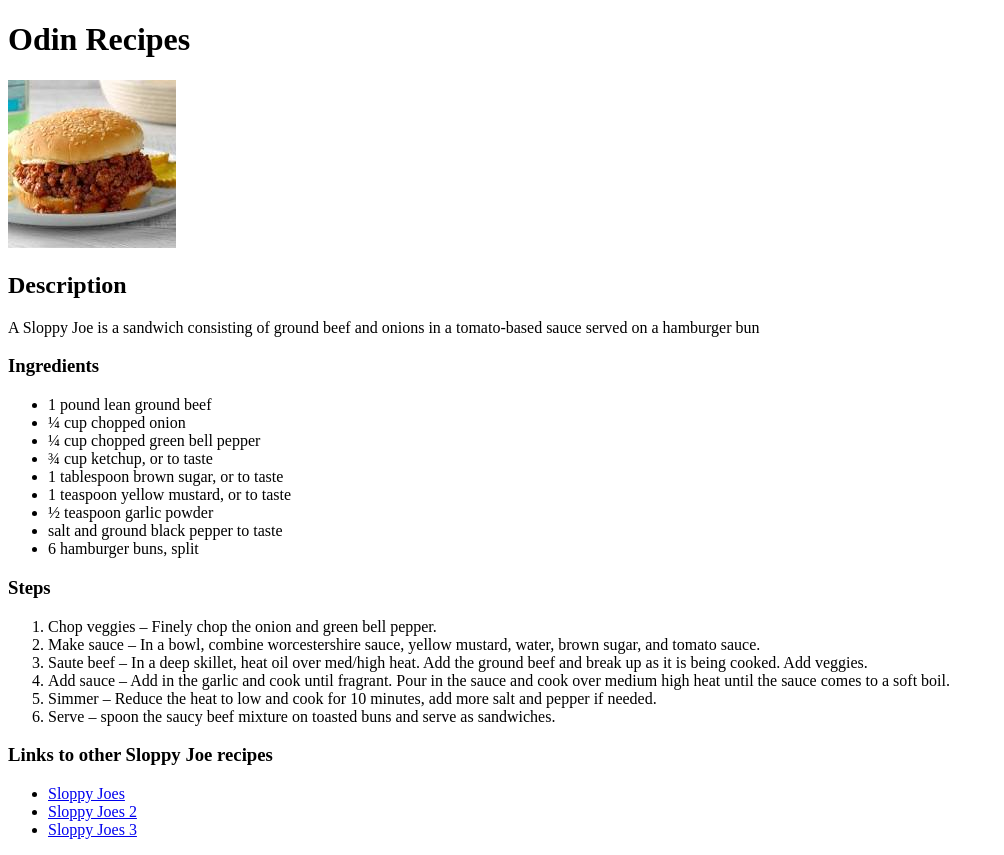
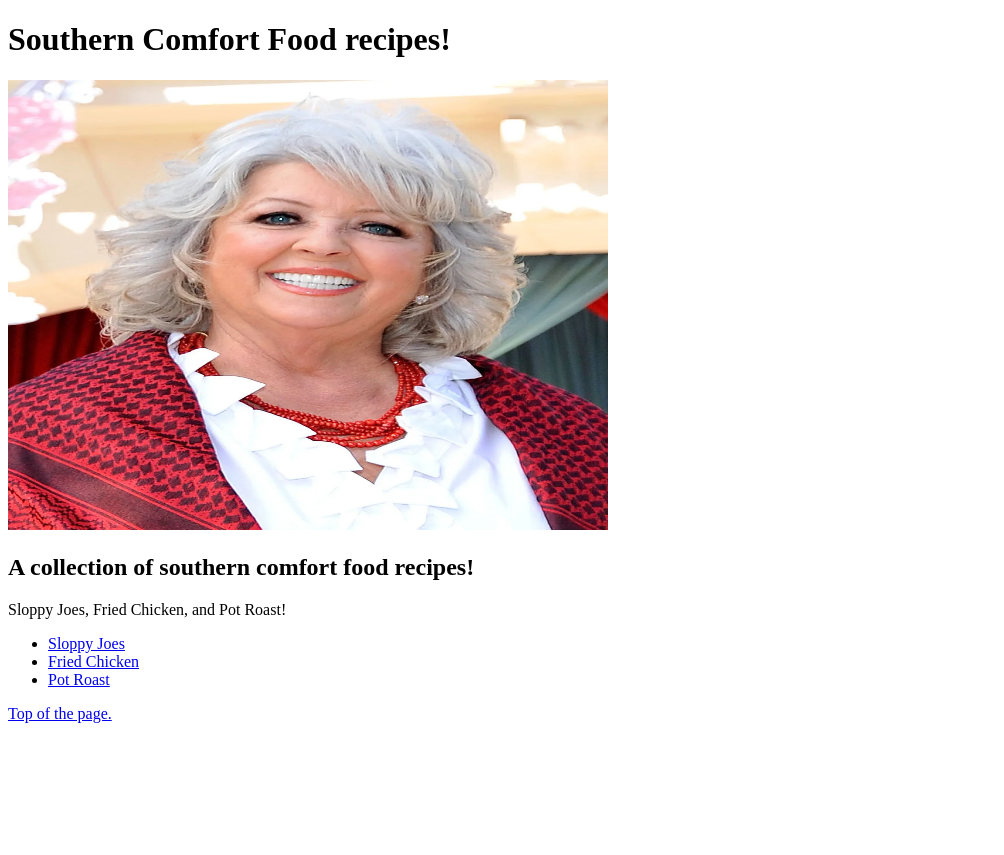
Before and after one commit to ethan-b34/odin-recipes, a plain HTML site: page index.html in a window 1280 px wide. Shown: the whole page, without its empty margins (0-1004 px from the left). After the commit the page ends 800 px from the top, so only its background shows below. Drawn offline with Linux system fonts and the light colour scheme.

Commit message:
Project is finished

```diff
--- a/index.html
+++ b/index.html
@@ -7,44 +7,19 @@
     <title>Recipe Project</title>
 </head>
 <body>
-    <h1>Odin Recipes</h1>
-    <img src="images/sloppyJoes.jpeg">
+    <h1>Southern Comfort Food recipes!</h1>
+    <img src="images/chef-Paula-Deen.webp" height=450px width = 600px>
 
-    <h2>Description</h2>
-    <p>A Sloppy Joe is a sandwich consisting of ground beef and onions in
-    a tomato-based sauce served on a hamburger bun</p>
+    <h2>A collection of southern comfort food recipes!</h2>
+    <p>Sloppy Joes, Fried Chicken, and Pot Roast!</p>
 
-    <h3>Ingredients</h3>
     <ul>
-        <li>1 pound lean ground beef</li>
-        <li>¼ cup chopped onion</li>
-        <li>¼ cup chopped green bell pepper</li>
-        <li> ¾ cup ketchup, or to taste</li>
-        <li> 1 tablespoon brown sugar, or to taste</li>
-        <li> 1 teaspoon yellow mustard, or to taste</li>
-        <li> ½ teaspoon garlic powder</li>
-        <li> salt and ground black pepper to taste</li>
-        <li> 6 hamburger buns, split</li>
+        <li><a href = "recipes/sloppyJoes.html">Sloppy Joes</a> </li>
+        <li><a href = "recipes/friedChicken.html">Fried Chicken</a></li>
+        <li><a href = "recipes/potRoast.html">Pot Roast</a>  </li>
     </ul>
 
-    <h3>Steps</h3>
-    <ol>
-        <li>Chop veggies – Finely chop the onion and green bell pepper.</li>
-        <li>Make sauce – In a bowl, combine worcestershire sauce, yellow mustard, water, brown sugar, and tomato sauce.</li>
-        <li>Saute beef – In a deep skillet, heat oil over med/high heat. Add the ground beef and break up as it is being cooked. Add veggies.</li>
-        <li>Add sauce – Add in the garlic and cook until fragrant. Pour in the sauce and cook over medium high heat until the sauce comes to a soft boil.</li>
-        <li>Simmer – Reduce the heat to low and cook for 10 minutes, add more salt and pepper if needed.</li>
-        <li>Serve – spoon the saucy beef mixture on toasted buns and serve as sandwiches.</li>
-    </ol>
+    <a href="#header">Top of the page.</a>
 
-
-    <h3>Links to other Sloppy Joe recipes</h3>
-    <ul>
-        <li><a href="../odin-recipes/recipes/sloppyJoes.html">Sloppy Joes</a></li>
-        <li><a href="../odin-recipes/recipes/sloppyJoes2.html">Sloppy Joes 2</a></li>
-        <li><a href="../odin-recipes/recipes/sloppyJoes3.html">Sloppy Joes 3</a></li>
-    </ul>
-</body>
-</body>
 </body>
 </html>
```
Also changed, not shown: recipes/friedChicken.html (added, +38 -0 lines), recipes/potRoast.html (added, +43 -0 lines), recipes/sloppyJoes.html (+5 -2 lines), recipes/sloppyJoes2.html (deleted, +0 -44 lines), recipes/sloppyJoes3.html (deleted, +0 -43 lines), images/chef-Paula-Deen.webp (added), images/chicken.jpeg (added), images/potRoast.jpeg (added).
